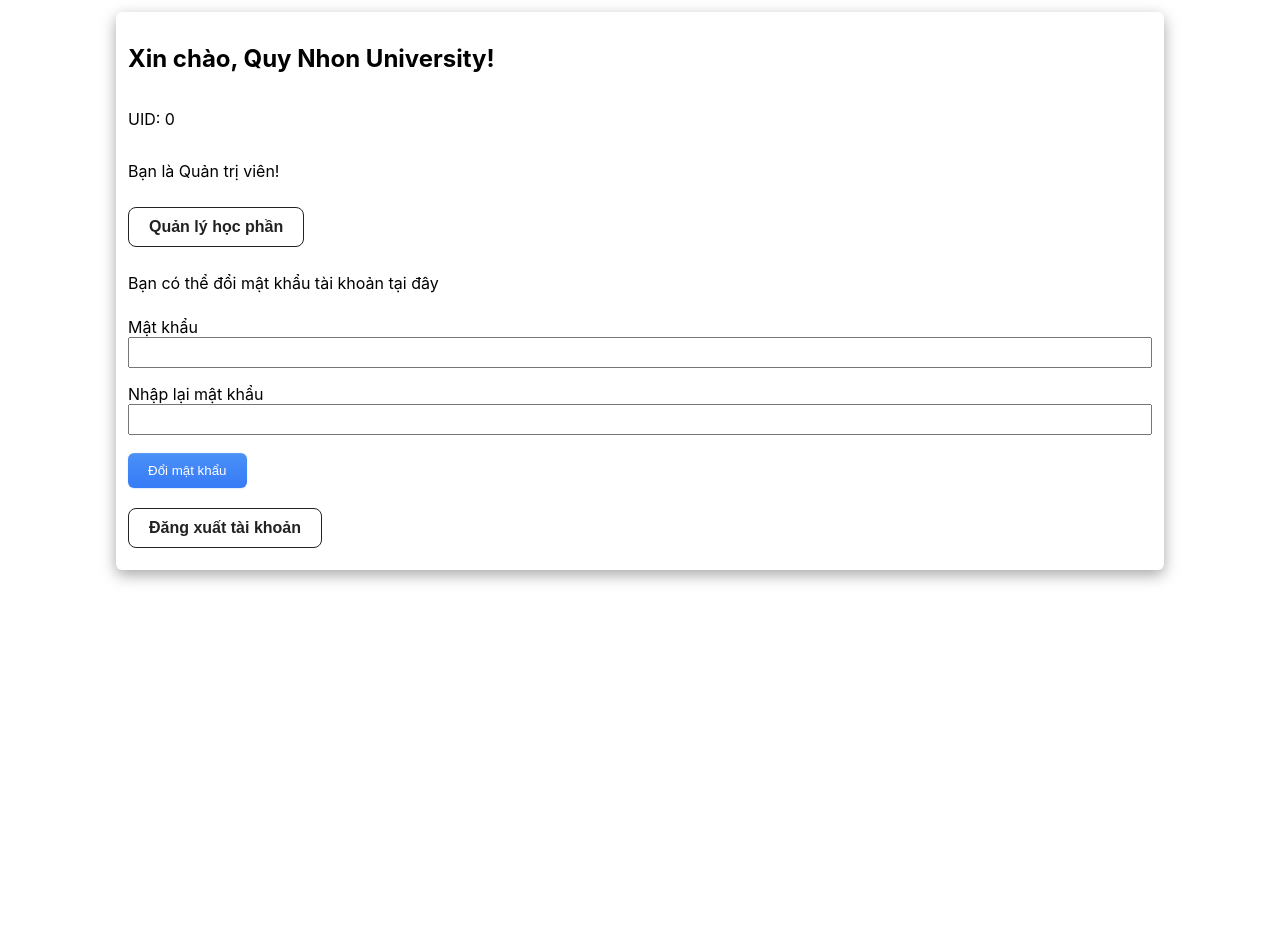
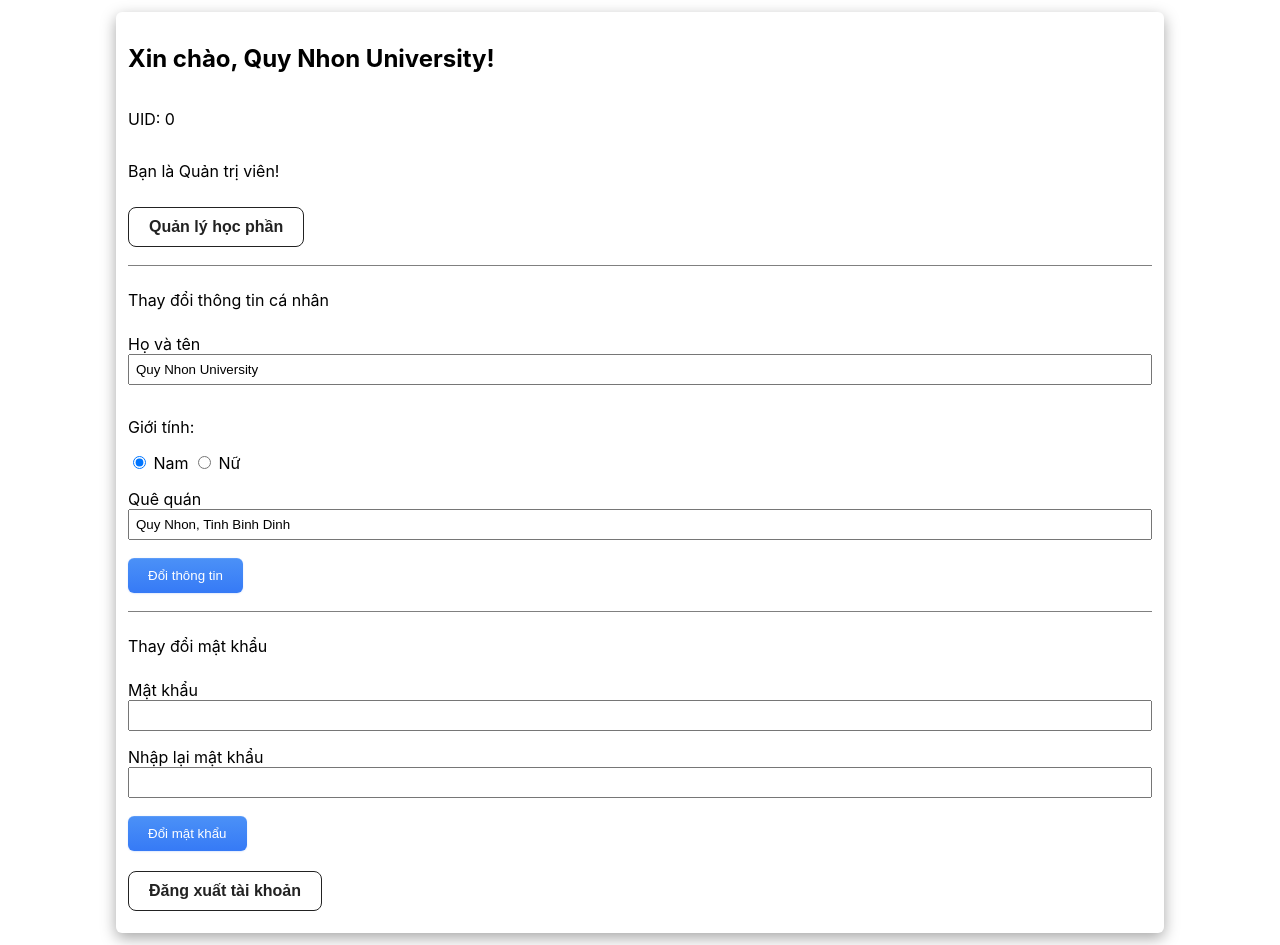
Before and after one commit to sorae42/web-tin-chi, a PHP site: page / in a window 1280 px wide. Before the commit the page ends 583 px from the top, so only its background shows below. Run offline with PHP 8.4, Linux system fonts and the light colour scheme; a user stored in the database is signed in; data comes from the database, SQL or seed files in the repository.

Commit message:
user now can change their info

```diff
--- a/template/account.php
+++ b/template/account.php
@@ -1,21 +1,28 @@
 <?php
+include 'utils/db.php';
+$db = new db();
+
+$userid = $_SESSION['userid'];
+
 if ($_SERVER["REQUEST_METHOD"] == "POST") {
-    session_start();
+    if (isset($_POST['infochange'])) {
+        $db->query("UPDATE users SET real_name = ?, gender = ?, hometown = ? WHERE id = ?",
+        $_POST['real-name'], $_POST['gender'], $_POST['hometown'], $userid);
+        showMessage("Đổi thông tin thành công!");
+    }
 
-    $username = $_SESSION['name'];
+    if (isset($_POST['passwordchange'])) {
         $password = $_POST['password'];
         $confirm = $_POST['password-confirm'];
-
-    include 'utils/db.php';
 
         if (empty($password) || $password != $confirm) {
             showMessage("Mật khẩu không trùng khớp!!");
         } else {
-        $db = new db();
-        $db->query("UPDATE users SET password = ? WHERE username = ?", $password, $username);
-        $db->close();
+            $db->query("UPDATE users SET password = ? WHERE id = ?", $password, $userid);
             showMessage("Đổi mật khẩu thành công!");
         }
+    }
+
 }
 
 $permission = match ($_SESSION['permission']) {
@@ -40,7 +47,33 @@
         </button>
     </a>
 
-    <p>Bạn có thể đổi mật khẩu tài khoản tại đây</p>
+    <hr />
+    <p>Thay đổi thông tin cá nhân</p>
+    <form action="<?= $_SERVER['PHP_SELF']; ?>" method="post">
+        <?php
+$info = $db->query("SELECT real_name, gender, hometown FROM users WHERE id = ?", $userid)->fetchArray();
+        ?>
+        <div class="form-group">
+            <label for="real-name">Họ và tên</label>
+            <input type="text" name="real-name" id="real-name" value="<?= $info['real_name'] ?>" required />
+        </div>
+        <div class="form-group" style="display:block">
+            <p>Giới tính:</p>
+            <input type="radio" name="gender" id="man" value="Nam" checked required />
+            <label for="man">Nam</label>
+            <input type="radio" name="gender" id="woman" value="Nữ" <?= ($info['gender'] == 'Nữ') ? 'checked' : '' ?> required />
+            <label for="woman">Nữ</label>
+        </div>
+
+        <div class="form-group">
+            <label for="hometown">Quê quán</label>
+            <input type="text" name="hometown" id="hometown" value="<?= $info['hometown'] ?>" required />
+        </div>
+        <input type="submit" id="submit-btn" value="Đổi thông tin" name="infochange"/>
+    </form>
+
+    <hr />
+    <p>Thay đổi mật khẩu</p>
     <form action="<?= $_SERVER['PHP_SELF']; ?>" method="post">
         <div class="form-group">
             <label for="password">Mật khẩu</label>
@@ -50,7 +83,7 @@
             <label for="password-confirm">Nhập lại mật khẩu</label>
             <input type="password" name="password-confirm" id="password-confirm" required />
         </div>
-        <input type="submit" id="submit-btn" value="Đổi mật khẩu" />
+        <input type="submit" id="submit-btn" value="Đổi mật khẩu" name="passwordchange"/>
     </form>
 
     <a href="/logout.php">
```
Lines whose indentation alone changed are shown as unchanged.
